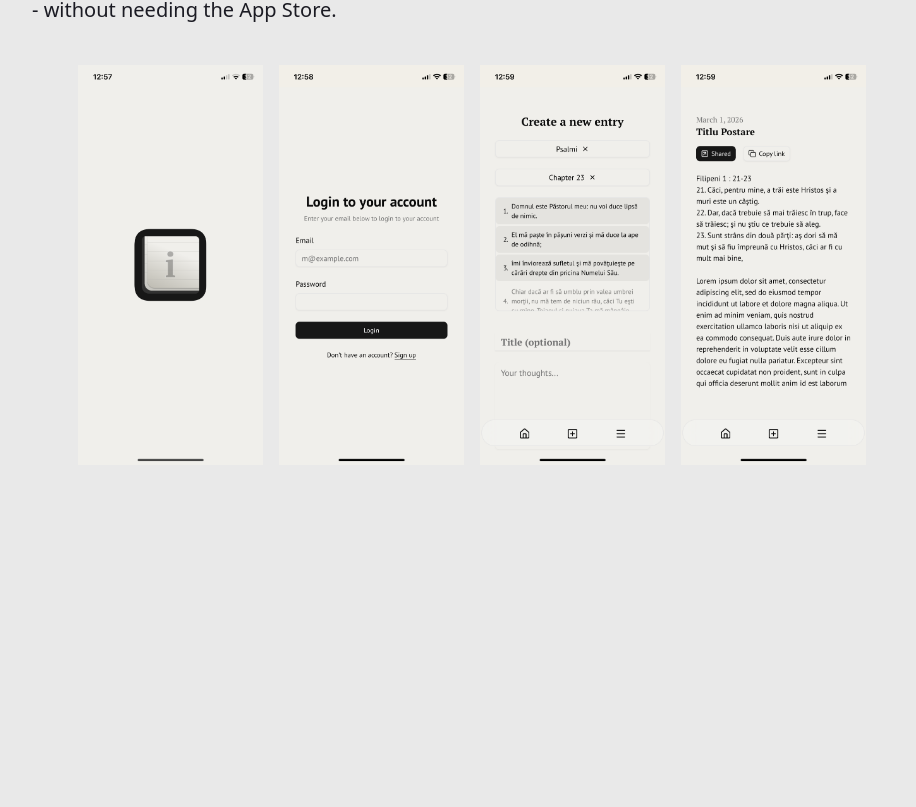
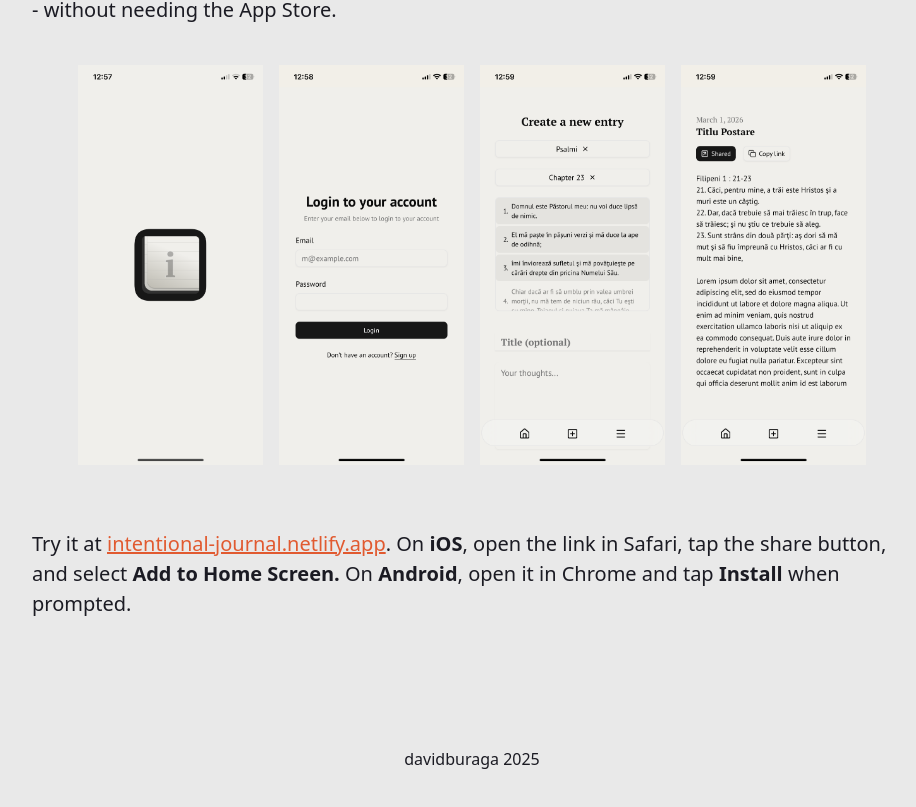
Before and after one commit to dawidy10/Portfolio-2025, a Next.js app: page /projects/intentional in a window 1280 px wide. Shown: the part 1676-2483 px from the top of the page, without its empty margins (168-1084 px from the left). Before the commit the page ends 2181 px from the top, so only its background shows below. Built offline with nearby package versions, Linux system fonts and the light colour scheme.

Commit message:
Added link and installation tutorial for intentional

```diff
--- a/app/projects/intentional/page.jsx
+++ b/app/projects/intentional/page.jsx
@@ -1,4 +1,5 @@
 import { Badge } from '@/components/ui/badge'
+import Link from 'next/link'
 
 export default function Project() {
   return (
@@ -42,6 +43,20 @@ export default function Project() {
           <img src="/Intentional/new.png" className="max-h-100" />
           <img src="/Intentional/post.png" className="max-h-100" />
         </div>
+        <p className="text-lg md:text-xl mt-14 leading-normal">
+          Try it at{' '}
+          <Link
+            className="text-accent underline"
+            href="https://intentional-journal.netlify.app/"
+            target="blank"
+          >
+            intentional-journal.netlify.app
+          </Link>
+          . On <b>iOS</b>, open the link in Safari, tap the share button, and select{' '}
+          <b>Add to Home Screen.</b> On <b>Android</b>, open it in Chrome and tap <b>Install</b>{' '}
+          when prompted.
+        </p>
+        <p className="mt-30 text-center font-bold">davidburaga 2025</p>
       </div>
     </div>
   )
```
